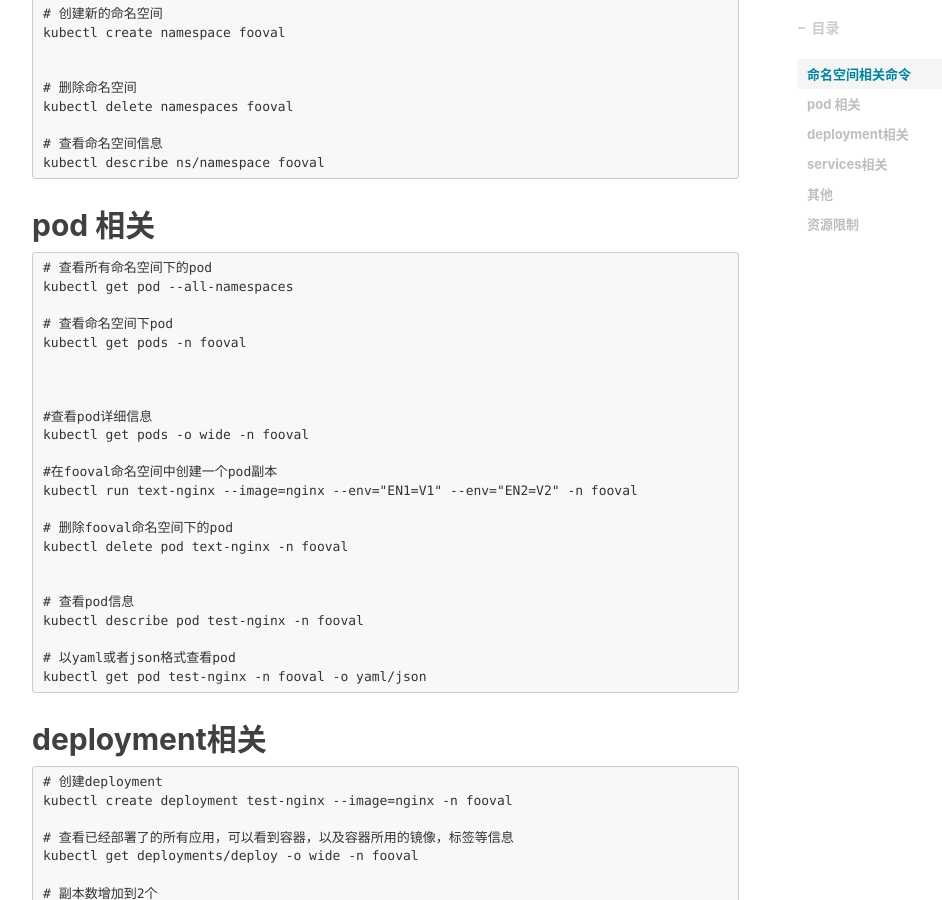
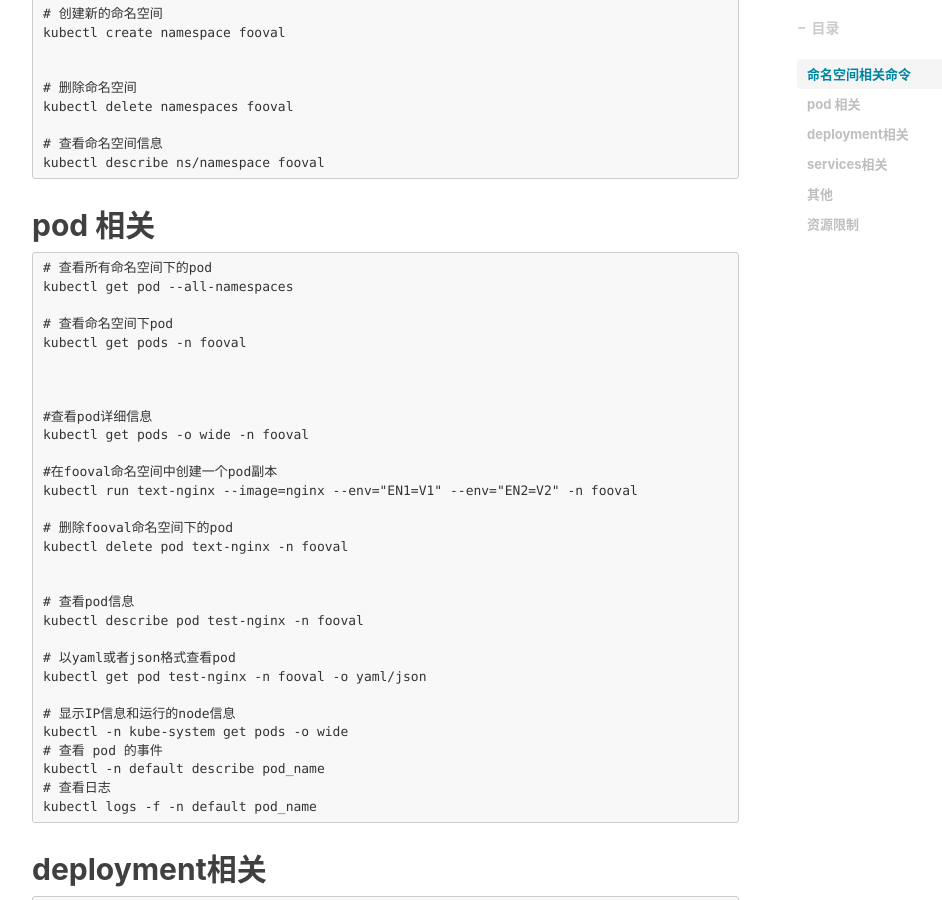
Before and after one commit to fooval-shen/shenfh.github.io, a Jekyll site: the page built from _posts/shenfh/2020-12-21-k8s-command.md, in a window 1280 px wide and 900 px high, scrolled down 607 px. Shown: the whole window, without its empty margins (233-1175 px from the left). Built offline with Jekyll 4.4.1, drawn with Linux system fonts in a browser that asks for light colours; nearby versions of some CDN libraries; comment, search, counter and statistics services are not loaded.

Commit message:
Update blog

````diff
--- a/_posts/shenfh/2020-12-21-k8s-command.md
+++ b/_posts/shenfh/2020-12-21-k8s-command.md
@@ -53,6 +53,13 @@ kubectl describe pod test-nginx -n fooval
 
 # 以yaml或者json格式查看pod
 kubectl get pod test-nginx -n fooval -o yaml/json
+
+# 显示IP信息和运行的node信息
+kubectl -n kube-system get pods -o wide
+# 查看 pod 的事件
+kubectl -n default describe pod_name
+# 查看日志
+kubectl logs -f -n default pod_name
 ```
 
 
````
Also changed, not shown: _posts/shenfh/2018-06-09-mongodb_cmd.md (+4 -1 lines).
